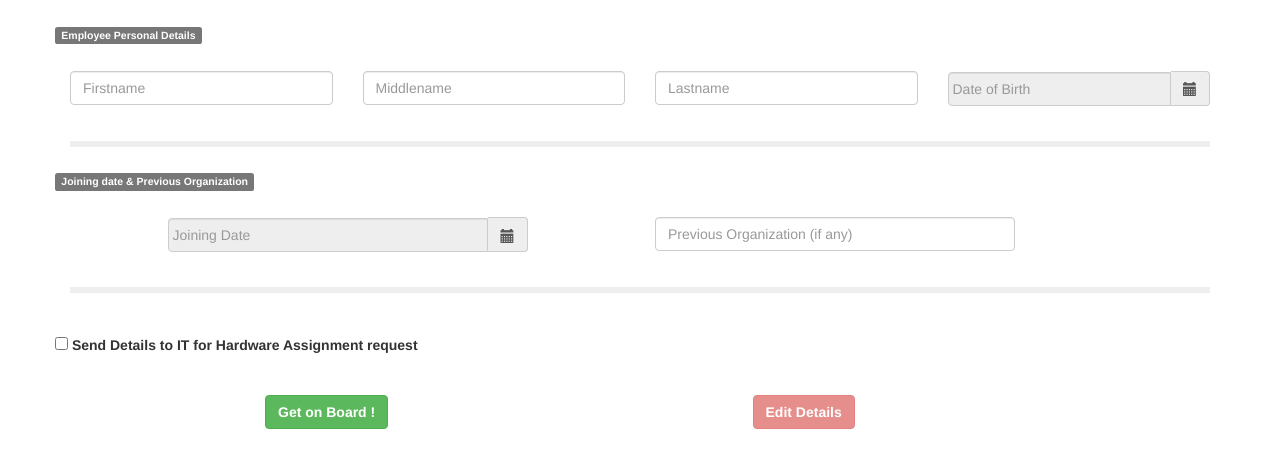
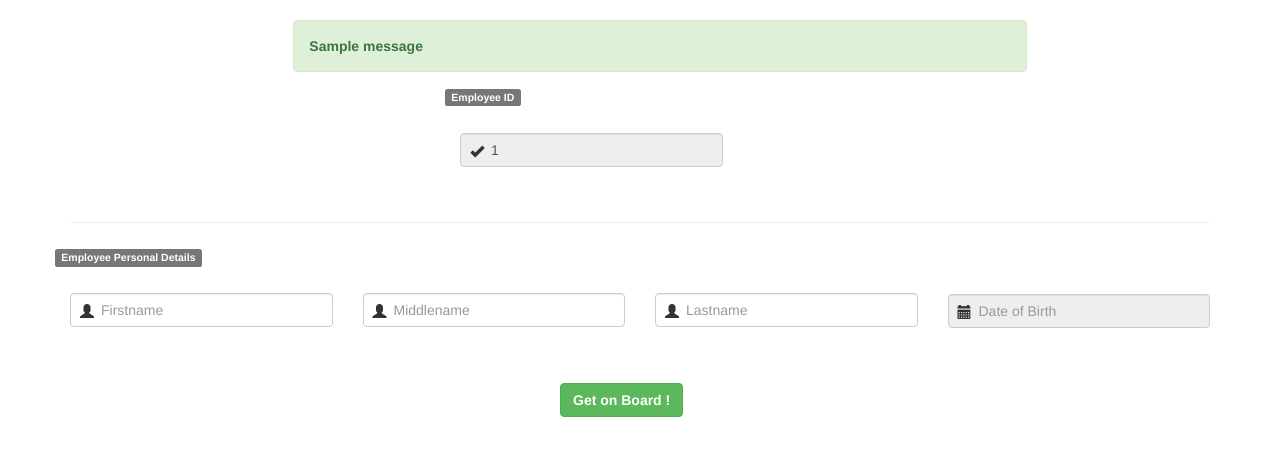
Before and after one commit to HarmishM/HRMS, a Django app: template management/hr/templates/new-employee/feed_employee.html in a window 1280 px wide. Shown: the part 52-520 px from the top of the page. Run offline with Django 3.2, Linux system fonts and the light colour scheme; the template is opened without the code that fills it: most values are stand-ins (such as "Sample title", 1, 10 or a date in 2020); one stand-in notice (Sample message) is shown; some libraries are stand-ins or nearby versions.

Commit message:
modifed templates to get things per design

```diff
--- a/management/hr/templates/new-employee/employee-details.html
+++ b/management/hr/templates/new-employee/employee-details.html
@@ -128,11 +128,6 @@ $('#supervisor-name').typeahead({
 				<div class="row">
 					<h5><span class="label label-default"> Identity Details </span></h5>
 				</br>
-					<div class="col col-md-4">
-						<div class="form-group">
-							<input type="text" id="empID" class="form-control">
-						</div>
-					</div>
 					<div class="col-md-4 col-md-offset-1">
 						<div class="form-group">
 							<input type="text" id="empID" class="form-control" placeholder="Any Other ID">
--- a/management/hr/templates/new-employee/feed_employee.html
+++ b/management/hr/templates/new-employee/feed_employee.html
@@ -1,6 +1,29 @@
 {% extends 'base/BASE.html' %}
 
 {% block js_block %}
+
+<style>
+
+.inner-addon {
+    position: relative;
+}
+
+/* style icon */
+.inner-addon .glyphicon {
+  position: absolute;
+  padding: 10px;
+  pointer-events: none;
+}
+
+/* align icon */
+.left-addon .glyphicon  { left:  0px;}
+.right-addon .glyphicon { right: 0px;}
+
+/* add padding  */
+.left-addon input  { padding-left:  30px; }
+.right-addon input { padding-right: 30px; }
+
+</style>
 
 <script type="text/javascript">
 $(function() {
@@ -17,44 +40,72 @@ $('.datepicker').datepicker();
 {% block form_block %}
 
 <div class="container">
+	{% if messages %}
+	{% for message in messages %}
+	<ul>
+		<strong>{% if message.tags %}<div class="col-md-8 col-md-offset-2 alert alert-{{ message.tags }}"> {% endif %} {{ message }}</div></strong>
+	</ul>
+	{% endfor %}
+	</br>
+	{% endif %}
 	<form role="form" method="post" id="newempform" action=""> {% csrf_token %}
-		<input type="hidden" name="employee_code" id="emp_code" value="{{ employee_code }}" />
+		<div class="row">
+			</br>
+			<h5><span class="label label-default col-md-offset-4"> Employee ID </span></h5>
+			</br>
+			<div class="col-md-3 col-md-offset-4">
+				<div class="form-group">
+					<div class="inner-addon left-addon date" data-date-format="yyyy-mm-dd">
+						<i class="glyphicon glyphicon-ok"></i>
+						<input class="form-control" readonly="readonly" name="employee_code" id="emp_code" value="{{ emp_pk }}" />
+					</div>
+				</div>
+			</div>
+		</div>
+		</br>
+		<hr style="background-width=6.5ps;" />
 		<div class="row">
 			<h5><span class="label label-default"> Employee Personal Details </span></h5>
 			</br>
 			<div class="col col-md-3">
 				<div class="form-group">
-					<input type="text" class="form-control" name="firstname" placeholder="Firstname">
+					<div class="inner-addon left-addon">
+						<i class="glyphicon glyphicon-user"></i>
+						<input type="text" class="form-control" name="firstname" placeholder="Firstname">
+					</div>
 				</div>
 			</div>
 
 			<div class="col col-md-3">
 				<div class="form-group">
-					<input type="text" class="form-control" name="middlename" placeholder="Middlename">
+					<div class="inner-addon left-addon">
+						<i class="glyphicon glyphicon-user"></i>
+						<input type="text" class="form-control" name="middlename" placeholder="Middlename">
+					</div>
 				</div>
 			</div>
 
 			<div class="col col-md-3">
 				<div class="form-group">
-					<input type="text" class="form-control" name="lastname" placeholder="Lastname">
+					<div class="inner-addon left-addon">
+						<i class="glyphicon glyphicon-user"></i>
+						<input type="text" class="form-control" name="lastname" placeholder="Lastname">
+					</div>
 				</div>
 			</div>
 
 			<div class="col col-md-3">
 				<div class="form-group">
-					<div class="input-group date" id="dp1" data-date-format="dd-mm-yyyy">
+					<div class="inner-addon left-addon">
+						<i class="glyphicon glyphicon-calendar"></i>
 						<input type="text" class="form-control datepicker" name="dob" readonly="readonly" placeholder="Date of Birth" id="dobpicker">
-                    		<span class="input-group-addon">
-                        		<span class="glyphicon glyphicon-calendar"></span>
-                    		</span>
                     	</input>
                 	</div>
 				</div>
 			</div>
 		</div>
-
+		<!--
 		<hr style="border-width: 6.5px" />
-		<!--
 
 		<div class="row">
 			<h5><span class="label label-default"> Department, Designation &amp; Project</span></h5>
@@ -80,7 +131,7 @@ $('.datepicker').datepicker();
 
 
 		<hr style="border-width: 6.5px" />
-		-->
+
 		<div class="row">
 			<h5><span class="label label-default"> Joining date &amp; Previous Organization </span></h5>
 			</br>
@@ -111,17 +162,18 @@ $('.datepicker').datepicker();
     		</div>
     		</br>
 
-    		<div class="col-md-3 col-md-offset-2">
-    			<div class="form-group">
-    				<button class="btn btn-success"><b> Get on Board ! </b></button>
-    			</div>
-    		</div>
-
     		<div class="col-md-2 col-md-offset-2">
     			<div class="form-group">
     				<button class="btn btn-danger" disabled><b> Edit Details</b></button>
     			</div>
     		</div>
+    		-->
+    		</br></br>
+    		<div class="col-md-3 col-md-offset-5">
+    			<div class="form-group">
+    				<button class="btn btn-success"><b> Get on Board ! </b></button>
+    			</div>
+    		</div>
     	</div>
 
 {% endblock %}
```
